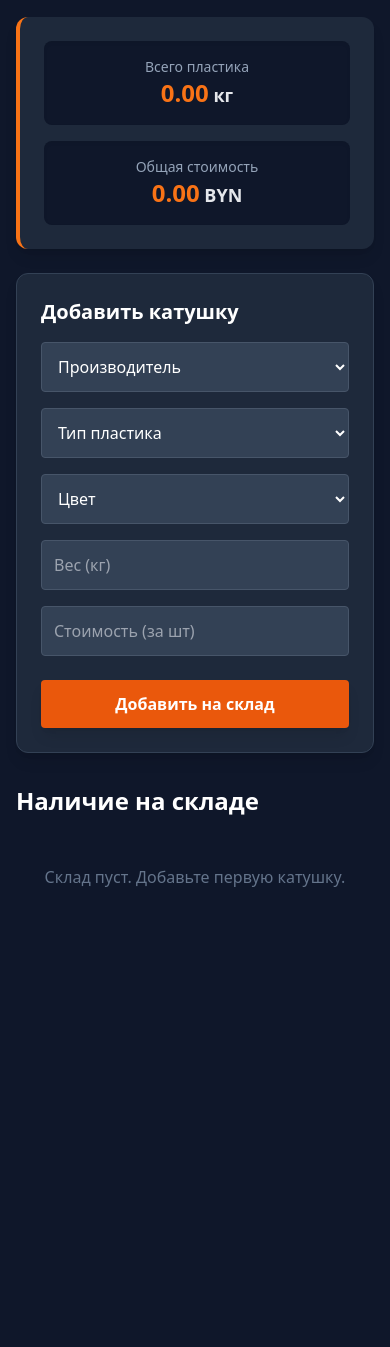
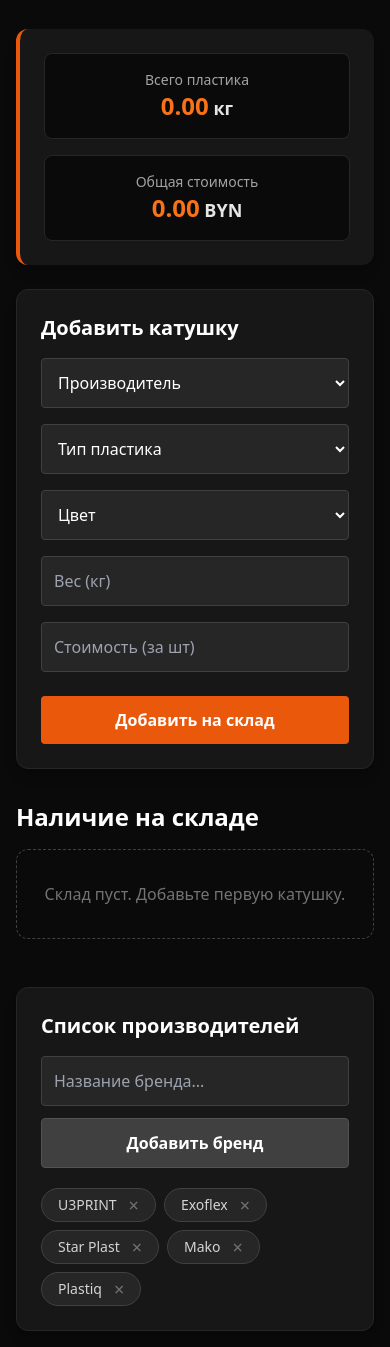
Before and after one commit to gkprosalon-creator/Gk3d, a plain HTML site: page index.html in a window 390 px wide. Shown: the part 107-1454 px from the top of the page. Before the commit the page ends 1044 px from the top, so only its background shows below. Drawn offline with nearby package versions, Linux system fonts and the light colour scheme.

Commit message:
Update index.html

```diff
--- a/index.html
+++ b/index.html
@@ -6,49 +6,49 @@
     <title>GK 3D - Учет пластика</title>
     <script src="https://cdn.tailwindcss.com"></script>
     <style>
-        /* Кастомный цвет выделения, чтобы подходил под оранжевый стиль */
-        ::selection { background: #f97316; color: white; }
+        ::selection { background: #ea580c; color: white; }
+        /* Кастомный скроллбар для эстетики */
+        ::-webkit-scrollbar { width: 8px; }
+        ::-webkit-scrollbar-track { background: #171717; }
+        ::-webkit-scrollbar-thumb { background: #3f3f46; border-radius: 4px; }
+        ::-webkit-scrollbar-thumb:hover { background: #ea580c; }
     </style>
 </head>
-<body class="bg-slate-900 text-gray-200 p-4 md:p-8 font-sans">
+<body class="bg-neutral-950 text-neutral-200 p-4 md:p-8 font-sans">
     <div class="max-w-3xl mx-auto">
 
         <!-- Заголовок / Логотип -->
         <div class="text-center mb-8">
-            <h1 class="text-5xl font-black text-orange-500 tracking-widest uppercase" style="font-family: Impact, sans-serif;">GK 3D</h1>
-            <p class="text-slate-400 mt-2 tracking-widest text-sm uppercase">Склад 3D пластика</p>
+            <h1 class="text-6xl font-black tracking-widest uppercase" style="font-family: Impact, sans-serif;">
+                <span class="text-orange-600">GK</span> <span class="text-white">3D</span>
+            </h1>
+            <p class="text-neutral-500 mt-2 tracking-widest text-sm uppercase">Склад 3D пластика</p>
         </div>
 
         <!-- Статистика -->
-        <div class="bg-slate-800 rounded-xl shadow-lg p-6 mb-6 border-l-4 border-orange-500">
+        <div class="bg-neutral-900 rounded-xl shadow-lg p-6 mb-6 border-l-4 border-orange-600">
             <div class="flex flex-col md:flex-row justify-between text-lg font-semibold gap-4">
-                <div class="bg-slate-900 p-4 rounded-lg w-full text-center shadow-inner">
-                    <span class="block text-sm text-slate-400 font-normal">Всего пластика</span>
+                <div class="bg-neutral-950 p-4 rounded-lg w-full text-center border border-neutral-800">
+                    <span class="block text-sm text-neutral-400 font-normal">Всего пластика</span>
                     <span id="total-weight" class="text-2xl text-orange-500">0</span> кг
                 </div>
-                <div class="bg-slate-900 p-4 rounded-lg w-full text-center shadow-inner">
-                    <span class="block text-sm text-slate-400 font-normal">Общая стоимость</span>
+                <div class="bg-neutral-950 p-4 rounded-lg w-full text-center border border-neutral-800">
+                    <span class="block text-sm text-neutral-400 font-normal">Общая стоимость</span>
                     <span id="total-cost" class="text-2xl text-orange-500">0</span> BYN
                 </div>
             </div>
         </div>
 
         <!-- Форма добавления -->
-        <div class="bg-slate-800 rounded-xl shadow-lg p-6 mb-8 border border-slate-700">
+        <div class="bg-neutral-900 rounded-xl shadow-lg p-6 mb-8 border border-neutral-800">
             <h2 class="text-xl font-bold mb-4 text-white">Добавить катушку</h2>
             <form id="add-form" class="grid grid-cols-1 md:grid-cols-2 gap-4">
 
-                <select id="brand" class="bg-slate-700 text-white border border-slate-600 p-3 rounded focus:outline-none focus:border-orange-500 w-full" required>
-                    <option value="" disabled selected>Производитель</option>
-                    <option value="U3PRINT">U3PRINT</option>
-                    <option value="Exoflex">Exoflex</option>
-                    <option value="Star Plast">Star Plast</option>
-                    <option value="Mako">Mako</option>
-                    <option value="Plastiq">Plastiq</option>
-                    <option value="Другой">Другой</option>
+                <select id="brand" class="bg-neutral-800 text-white border border-neutral-700 p-3 rounded focus:outline-none focus:border-orange-600 w-full" required>
+                    <!-- Опции генерируются через JS -->
                 </select>
 
-                <select id="type" class="bg-slate-700 text-white border border-slate-600 p-3 rounded focus:outline-none focus:border-orange-500 w-full" required>
+                <select id="type" class="bg-neutral-800 text-white border border-neutral-700 p-3 rounded focus:outline-none focus:border-orange-600 w-full" required>
                     <option value="" disabled selected>Тип пластика</option>
                     <option value="PET GF">PET GF</option>
                     <option value="PETG CF">PETG CF</option>
@@ -58,7 +58,7 @@
                     <option value="TPU">TPU</option>
                 </select>
 
-                <select id="color" class="bg-slate-700 text-white border border-slate-600 p-3 rounded focus:outline-none focus:border-orange-500 w-full" required>
+                <select id="color" class="bg-neutral-800 text-white border border-neutral-700 p-3 rounded focus:outline-none focus:border-orange-600 w-full" required>
                     <option value="" disabled selected>Цвет</option>
                     <option value="Красный">🔴 Красный</option>
                     <option value="Оранжевый">🟠 Оранжевый</option>
@@ -72,40 +72,103 @@
                     <option value="Черный">⚫ Черный</option>
                 </select>
 
-                <input type="number" id="weight" placeholder="Вес (кг)" step="0.1" class="bg-slate-700 text-white border border-slate-600 p-3 rounded focus:outline-none focus:border-orange-500 w-full" required>
+                <input type="number" id="weight" placeholder="Вес (кг)" step="0.1" class="bg-neutral-800 text-white border border-neutral-700 p-3 rounded focus:outline-none focus:border-orange-600 w-full" required>
 
-                <input type="number" id="price" placeholder="Стоимость (за шт)" step="0.1" class="bg-slate-700 text-white border border-slate-600 p-3 rounded focus:outline-none focus:border-orange-500 w-full" required>
+                <input type="number" id="price" placeholder="Стоимость (за шт)" step="0.1" class="bg-neutral-800 text-white border border-neutral-700 p-3 rounded focus:outline-none focus:border-orange-600 w-full" required>
 
-                <button type="submit" class="md:col-span-2 bg-orange-600 text-white font-bold py-3 rounded hover:bg-orange-500 transition shadow-lg mt-2">
+                <button type="submit" class="md:col-span-2 bg-orange-600 text-white font-bold py-3 rounded hover:bg-orange-500 transition mt-2">
                     Добавить на склад
                 </button>
             </form>
         </div>
 
         <!-- Список катушек -->
-        <div>
+        <div class="mb-12">
             <h2 class="text-2xl font-bold mb-4 text-white">Наличие на складе</h2>
             <div id="inventory-list" class="space-y-6">
-                <!-- Сюда будут добавляться сгруппированные списки -->
+                <!-- Сюда добавляются сгруппированные списки -->
             </div>
         </div>
+
+        <!-- Управление производителями -->
+        <div class="bg-neutral-900 rounded-xl shadow-lg p-6 border border-neutral-800">
+            <h2 class="text-xl font-bold mb-4 text-white">Список производителей</h2>
+            <form id="add-brand-form" class="flex flex-col md:flex-row gap-3 mb-5">
+                <input type="text" id="new-brand-name" placeholder="Название бренда..." class="bg-neutral-800 text-white border border-neutral-700 p-3 rounded focus:outline-none focus:border-orange-600 flex-1" required>
+                <button type="submit" class="bg-neutral-700 text-white hover:text-orange-500 font-bold px-6 py-3 rounded hover:bg-neutral-600 transition border border-neutral-600">
+                    Добавить бренд
+                </button>
+            </form>
+            <div id="brands-list" class="flex flex-wrap gap-2">
+                <!-- Сюда добавляются бренды -->
+            </div>
+        </div>
+
     </div>
 
     <script>
-        // Загрузка данных или пустой массив
+        // Инициализация баз данных в LocalStorage
         let inventory = JSON.parse(localStorage.getItem('gk3d_inventory')) || [];
+        let brands = JSON.parse(localStorage.getItem('gk3d_brands')) || ["U3PRINT", "Exoflex", "Star Plast", "Mako", "Plastiq"];
 
         const form = document.getElementById('add-form');
         const inventoryList = document.getElementById('inventory-list');
         const totalWeightEl = document.getElementById('total-weight');
         const totalCostEl = document.getElementById('total-cost');
 
-        function updateUI() {
+        const brandSelect = document.getElementById('brand');
+        const addBrandForm = document.getElementById('add-brand-form');
+        const brandsListContainer = document.getElementById('brands-list');
+
+        // --- Управление производителями ---
+        function updateBrandsUI() {
+            // Обновляем выпадающий список
+            brandSelect.innerHTML = '<option value="" disabled selected>Производитель</option>';
+            brands.forEach(b => {
+                brandSelect.innerHTML += `<option value="${b}">${b}</option>`;
+            });
+            brandSelect.innerHTML += '<option value="Другой">Другой</option>';
+
+            // Обновляем список тегов внизу
+            brandsListContainer.innerHTML = '';
+            brands.forEach((b, index) => {
+                const chip = document.createElement('div');
+                chip.className = 'flex items-center bg-neutral-800 border border-neutral-700 rounded-full px-4 py-1.5 text-sm text-neutral-300';
+                chip.innerHTML = `
+                    <span>${b}</span>
+                    <button type="button" onclick="deleteBrand(${index})" class="ml-3 text-neutral-500 hover:text-red-500 text-lg leading-none focus:outline-none">&times;</button>
+                `;
+                brandsListContainer.appendChild(chip);
+            });
+
+            localStorage.setItem('gk3d_brands', JSON.stringify(brands));
+        }
+
+        addBrandForm.addEventListener('submit', function(e) {
+            e.preventDefault();
+            const input = document.getElementById('new-brand-name');
+            const newBrand = input.value.trim();
+
+            if (newBrand && !brands.includes(newBrand)) {
+                brands.push(newBrand);
+                updateBrandsUI();
+            }
+            input.value = '';
+        });
+
+        window.deleteBrand = function(index) {
+            if(confirm('Удалить этого производителя из списка настроек? (Катушки на складе не удалятся)')) {
+                brands.splice(index, 1);
+                updateBrandsUI();
+            }
+        }
+
+        // --- Управление складом ---
+        function updateInventoryUI() {
             inventoryList.innerHTML = '';
             let totalWeight = 0;
             let totalCost = 0;
 
-            // Считаем общие суммы
             inventory.forEach(item => {
                 totalWeight += parseFloat(item.weight);
                 totalCost += parseFloat(item.price);
@@ -114,48 +177,42 @@
             totalWeightEl.textContent = totalWeight.toFixed(2);
             totalCostEl.textContent = totalCost.toFixed(2);
 
-            // Группировка по типу пластика
             const grouped = inventory.reduce((acc, item) => {
                 if (!acc[item.type]) acc[item.type] = [];
                 acc[item.type].push(item);
                 return acc;
             }, {});
 
-            // Сортировка типов пластика по алфавиту
             const sortedTypes = Object.keys(grouped).sort();
 
             if (sortedTypes.length === 0) {
-                inventoryList.innerHTML = '<div class="text-slate-500 text-center py-8">Склад пуст. Добавьте первую катушку.</div>';
+                inventoryList.innerHTML = '<div class="text-neutral-500 text-center py-8 border border-dashed border-neutral-700 rounded-xl">Склад пуст. Добавьте первую катушку.</div>';
             }
 
-            // Отрисовка групп
             sortedTypes.forEach(type => {
-                // Создаем контейнер для группы
                 const groupContainer = document.createElement('div');
-                groupContainer.className = 'bg-slate-800 rounded-xl p-5 border border-slate-700 shadow-md';
+                groupContainer.className = 'bg-neutral-900 rounded-xl p-5 border border-neutral-800 shadow-sm';
 
-                // Заголовок группы (Тип пластика)
                 const groupHeader = document.createElement('h3');
-                groupHeader.className = 'text-xl font-bold text-orange-500 mb-3 border-b border-slate-700 pb-2';
+                groupHeader.className = 'text-xl font-bold text-orange-500 mb-3 border-b border-neutral-800 pb-2';
                 groupHeader.textContent = type;
                 groupContainer.appendChild(groupHeader);
 
-                // Контейнер для катушек внутри группы
                 const itemsContainer = document.createElement('div');
                 itemsContainer.className = 'space-y-3';
 
                 grouped[type].forEach(item => {
                     const itemEl = document.createElement('div');
-                    itemEl.className = 'flex justify-between items-center bg-slate-900 p-3 rounded border border-slate-700';
+                    itemEl.className = 'flex justify-between items-center bg-neutral-950 p-4 rounded-lg border border-neutral-800';
                     itemEl.innerHTML = `
                         <div class="flex-1">
-                            <div class="font-bold text-white text-lg">${item.brand} <span class="font-normal text-slate-400 mx-2">|</span> ${item.color}</div>
-                            <div class="text-sm text-slate-400 mt-1">
-                                Опт: <span class="text-white">${item.weight} кг</span> &nbsp;&bull;&nbsp;
-                                Цена: <span class="text-white">${item.price} BYN</span>
+                            <div class="font-bold text-white text-lg">${item.brand} <span class="font-normal text-neutral-600 mx-2">|</span> ${item.color}</div>
+                            <div class="text-sm text-neutral-400 mt-1">
+                                Опт: <span class="text-neutral-200">${item.weight} кг</span> &nbsp;&bull;&nbsp;
+                                Цена: <span class="text-neutral-200">${item.price} BYN</span>
                             </div>
                         </div>
-                        <button onclick="deleteItem(${item.id})" class="ml-4 bg-red-500/10 text-red-500 hover:text-white hover:bg-red-600 px-4 py-2 rounded transition border border-red-500/30 hover:border-red-600">
+                        <button onclick="deleteInventoryItem(${item.id})" class="ml-4 bg-red-500/10 text-red-500 hover:text-white hover:bg-red-600 px-4 py-2 rounded transition border border-red-500/30 hover:border-red-600">
                             Удалить
                         </button>
                     `;
@@ -166,39 +223,39 @@
                 inventoryList.appendChild(groupContainer);
             });
 
-            // Сохраняем данные
             localStorage.setItem('gk3d_inventory', JSON.stringify(inventory));
         }
 
-        // Добавление новой катушки
         form.addEventListener('submit', function(e) {
             e.preventDefault();
-
             const newItem = {
-                id: Date.now(), // Уникальный ID для точного удаления
+                id: Date.now(),
                 brand: document.getElementById('brand').value,
                 type: document.getElementById('type').value,
                 color: document.getElementById('color').value,
                 weight: document.getElementById('weight').value,
                 price: document.getElementById('price').value
             };
+            inventory.push(newItem);
+            updateInventoryUI();
 
-            inventory.push(newItem);
-            updateUI();
+            // Сбрасываем форму, но возвращаем дефолтные "пустые" значения селектам
             form.reset();
+            document.getElementById('brand').value = "";
+            document.getElementById('type').value = "";
+            document.getElementById('color').value = "";
         });
 
-        // Удаление катушки
-        window.deleteItem = function(id) {
+        window.deleteInventoryItem = function(id) {
             if(confirm('Удалить эту катушку со склада?')) {
-                // Оставляем все элементы, кроме того, чей id совпадает
                 inventory = inventory.filter(item => item.id !== id);
-                updateUI();
+                updateInventoryUI();
             }
         }
 
-        // Первичная отрисовка при загрузке
-        updateUI();
+        // Первичная отрисовка
+        updateBrandsUI();
+        updateInventoryUI();
     </script>
 </body>
 </html>
```
